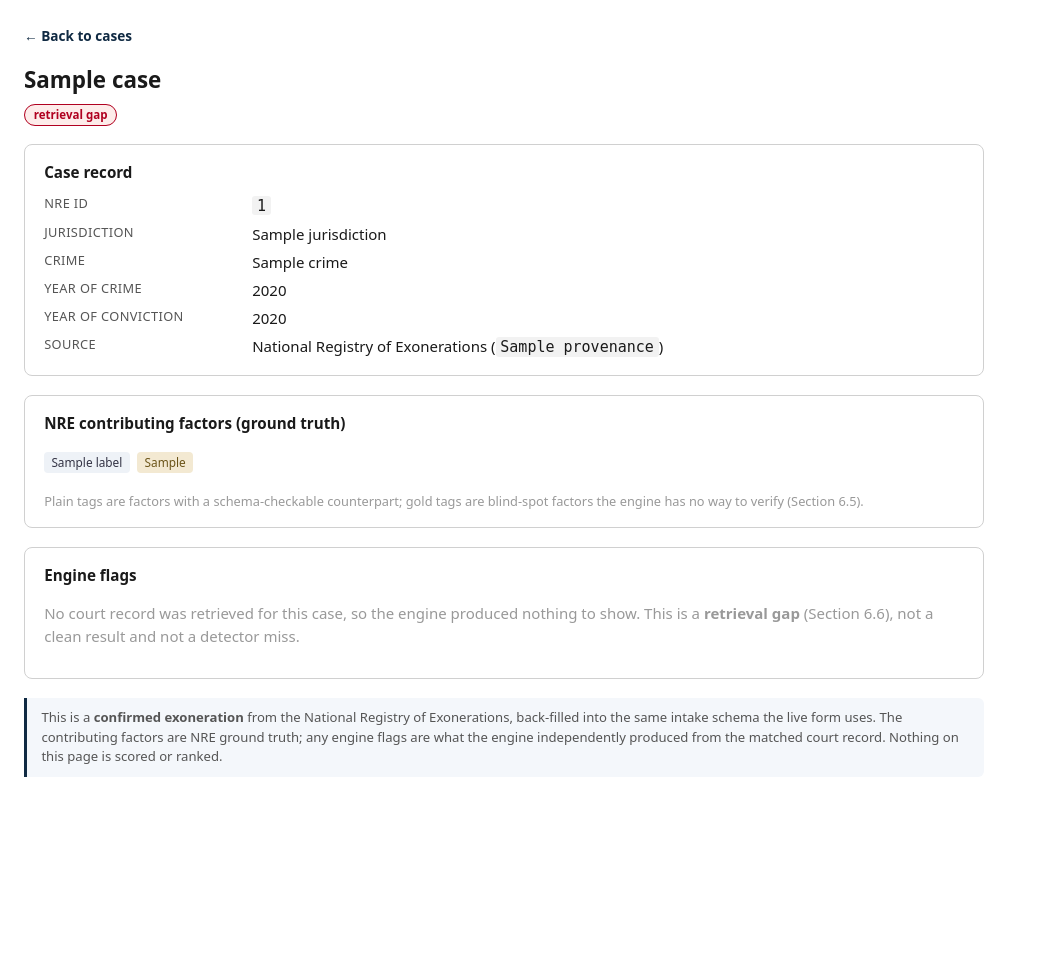
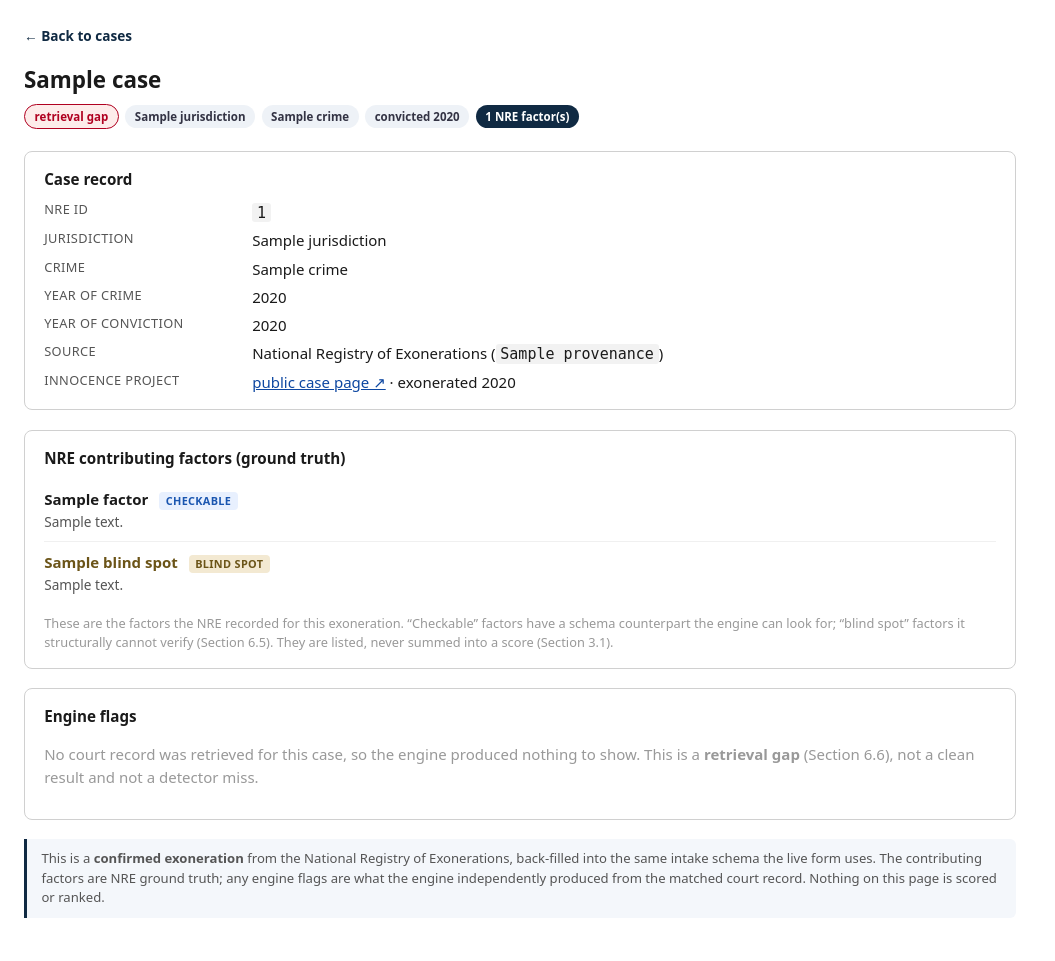
Before and after one commit to xuxoramos/innocence-project-case-scoring, a FastAPI app: template src/risk_engine/ui/templates/case_detail.html in a window 1280 px wide. Shown: the part 126-1087 px from the top of the page, without its empty margins (0-1055 px from the left). Before the commit the page ends 903 px from the top, so only its background shows below. Run offline with FastAPI, Linux system fonts and the light colour scheme; the template is opened without the code that fills it: most values are stand-ins (such as "Sample title", 1, 10 or a date in 2020).

Commit message:
Enrich case detail view: described factors, header badges, IP link
Header now carries jurisdiction, crime, conviction-year, NRE-factor and
engine-flag counts, plus (for IP-matched cases) a link to the exoneree's
Innocence Project page with exoneration year. The NRE panel lists each factor
with a human label and plain-language description, marking each as a checkable
category or a Section 6.5 blind spot; engine flags gain the same human labels.

Adds forms.FACTOR_DISPLAY/BLIND_SPOT_DISPLAY + case_detail_view(), and
innocence_project.find_ip_case() (single-case reverse of tag_cases, same
conservative name+state passes) plus IPCase.url. Still per-element and unscored
(Section 3.1); nothing pulled beyond what the store and shipped roster hold.

```diff
--- a/src/risk_engine/ui/app.py
+++ b/src/risk_engine/ui/app.py
@@ -21,6 +21,7 @@ from fastapi.templating import Jinja2Templates
 
 from ..acquisition import get_source, list_sources
 from ..calibration import calibrated_pipeline
+from ..innocence_project import find_ip_case
 from ..intake.structuring import structure_intake
 from ..models import SCOPE_STATEMENT
 from ..retrieval import build_packet_for_intake
@@ -29,6 +30,7 @@ from .forms import (
     APPLICANT_REF_FIELD,
     CHAPTER_FIELD,
     SOURCE_FIELD,
+    case_detail_view,
     form_field_groups,
     packet_view,
     parse_intake_form,
@@ -189,10 +191,15 @@ def case_detail(request: Request, nre_id: str) -> HTMLResponse:
             {"scope_statement": SCOPE_STATEMENT, "case": None, "back_url": back_url},
             status_code=404,
         )
+    ip_case = find_ip_case(case) if case.innocence_project else None
     return templates.TemplateResponse(
         request,
         "case_detail.html",
-        {"scope_statement": SCOPE_STATEMENT, "case": case, "back_url": back_url},
+        {
+            "scope_statement": SCOPE_STATEMENT,
+            "case": case_detail_view(case, ip_case),
+            "back_url": back_url,
+        },
     )
 
 
--- a/src/risk_engine/ui/forms.py
+++ b/src/risk_engine/ui/forms.py
@@ -13,7 +13,7 @@ from collections.abc import Mapping
 
 from ..intake.schema import IntakeCategory, field_by_key, near_universal_fields
 from ..packet import CasePacket, RecordSearchStatus
-from ..models import FlagBasis
+from ..models import FlagBasis, FlagCategory
 
 #: Schema keys rendered as multi-line text areas rather than single-line inputs.
 _MULTILINE_KEYS = frozenset(
@@ -38,6 +38,75 @@ _STATUS_DISPLAY: dict[RecordSearchStatus, tuple[str, str]] = {
 SOURCE_FIELD = "_source"
 APPLICANT_REF_FIELD = "_applicant_ref"
 CHAPTER_FIELD = "_chapter"
+
+
+#: Human label + one-line description per schema-checkable FlagCategory. Keyed by
+#: the enum *value* so it works on both the stored labels and predicted flags.
+#: These describe what the category means; they never rank or weight it (§3.1).
+FACTOR_DISPLAY: dict[str, tuple[str, str]] = {
+    FlagCategory.DISCREDITED_FORENSIC_METHOD.value: (
+        "Discredited forensic method",
+        "A forensic technique relied on at trial that has since been scientifically "
+        "discredited or shown to be unreliable.",
+    ),
+    FlagCategory.PROSECUTOR_MISCONDUCT.value: (
+        "Prosecutor misconduct",
+        "Misconduct by the prosecuting attorney, such as withholding exculpatory "
+        "evidence or improper argument.",
+    ),
+    FlagCategory.JUDICIAL_MISCONDUCT.value: (
+        "Judicial misconduct",
+        "Misconduct by the trial judge affecting the fairness of the proceeding.",
+    ),
+    FlagCategory.POLICE_MISCONDUCT.value: (
+        "Police misconduct",
+        "Misconduct by law-enforcement officers during the investigation or arrest.",
+    ),
+    FlagCategory.EXPERT_WITNESS_MISCONDUCT.value: (
+        "Forensic-analyst / expert misconduct",
+        "Misconduct by a forensic analyst or expert witness, including misleading "
+        "or fabricated testimony.",
+    ),
+    FlagCategory.INFORMANT_CIRCUMSTANCE.value: (
+        "Informant / false accusation",
+        "A jailhouse or incentivized informant, or perjury / a knowingly false "
+        "accusation against the defendant.",
+    ),
+    FlagCategory.WITNESS_ID_CIRCUMSTANCE.value: (
+        "Eyewitness identification",
+        "Mistaken eyewitness identification, including cross-racial identification "
+        "(Section 6.4).",
+    ),
+    FlagCategory.EVIDENCE_PRESERVATION.value: (
+        "Evidence / DNA",
+        "DNA or physical-evidence issues bearing on preservation, testing, or "
+        "later exoneration.",
+    ),
+}
+
+#: Descriptions for the NRE factors the engine has no schema check for — the
+#: known blind spots (§6.5). Keyed by the NRE factor-column name stored verbatim.
+BLIND_SPOT_DISPLAY: dict[str, str] = {
+    "False Confession": (
+        "The defendant gave a confession later shown to be false. The engine has "
+        "no schema-checkable counterpart for this (Section 6.5 blind spot)."
+    ),
+    "Official Misconduct": (
+        "The NRE roll-up of official misconduct. The per-role columns (prosecutor, "
+        "judge, police, forensic analyst) carry the detail, so this roll-up is left "
+        "unchecked to avoid double-counting."
+    ),
+    "Inadequate Legal Defense": (
+        "Ineffective assistance of defense counsel. The engine has no "
+        "schema-checkable counterpart for this (Section 6.5 blind spot)."
+    ),
+}
+
+
+def factor_display(value: str) -> tuple[str, str]:
+    """Human label + description for a FlagCategory value (falls back gracefully)."""
+    return FACTOR_DISPLAY.get(value, (_pretty(value), ""))
+
 
 
 def _pretty(value: str) -> str:
@@ -148,3 +217,65 @@ def packet_view(packet: CasePacket) -> dict:
         "total_flags": packet.total_flags,
         "has_flags": packet.has_flags,
     }
+
+
+def case_detail_view(case, ip_case=None) -> dict:
+    """Enrich one :class:`~risk_engine.store.StoredCase` for the detail template.
+
+    Turns the flat stored record into a display dict: the schema-checkable NRE
+    factors and every engine flag get a human label and a plain-language
+    description, the blind-spot factors get their §6.5 explanation, and an
+    Innocence Project match (``ip_case``) contributes its case-page link and
+    exoneration year. Nothing here scores or ranks — each factor and flag is
+    described on its own (§3.1).
+    """
+    factors = [
+        {"value": v, "label": factor_display(v)[0], "description": factor_display(v)[1]}
+        for v in case.labels
+    ]
+    blind_spots = [
+        {"name": f, "description": BLIND_SPOT_DISPLAY.get(f, "NRE blind-spot factor: no engine check (Section 6.5).")}
+        for f in case.unmapped_factors
+    ]
+    predicted = [
+        {"value": v, "label": factor_display(v)[0], "description": factor_display(v)[1]}
+        for v in case.predicted
+    ]
+    flags = [
+        {
+            "element": factor_display(f.category)[0],
+            "element_description": factor_display(f.category)[1],
+            "basis": _pretty(f.basis),
+            "extraction_confidence": f"{f.extraction_confidence:.2f}",
+            "verification_source": f.verification_source,
+            "source_passage": " ".join((f.source_passage or "").split()),
+        }
+        for f in case.flags
+    ]
+    ip = None
+    if ip_case is not None:
+        ip = {
+            "url": ip_case.url,
+            "exoneration_year": ip_case.exoneration_year,
+            "state": ip_case.state,
+        }
+    return {
+        "name": case.name,
+        "nre_id": case.nre_id,
+        "provenance": case.provenance,
+        "state": case.state,
+        "county": case.county,
+        "jurisdiction": case.jurisdiction,
+        "crime": case.crime,
+        "crime_year": case.crime_year,
+        "conviction_year": case.conviction_year,
+        "matched": case.matched,
+        "innocence_project": case.innocence_project,
+        "factors": factors,
+        "blind_spots": blind_spots,
+        "predicted": predicted,
+        "flags": flags,
+        "factor_count": len(factors) + len(blind_spots),
+        "flag_count": len(flags),
+        "ip": ip,
+    }
--- a/src/risk_engine/ui/templates/case_detail.html
+++ b/src/risk_engine/ui/templates/case_detail.html
@@ -15,28 +15,40 @@
       padding: .55rem .9rem; border-bottom: 3px solid transparent; }
     nav.tabs a:hover { color: #fff; }
     nav.tabs a.active { color: #fff; border-bottom-color: #4a90d9; }
-    main { padding: 1.5rem; max-width: 60rem; }
+    main { padding: 1.5rem; max-width: 62rem; }
     a.back { display: inline-block; font-size: .85rem; color: #102a43; text-decoration: none;
       font-weight: 600; margin: 0 0 1rem; }
     a.back:hover { text-decoration: underline; }
     .provenance { font-size: .82rem; color: #555; background: #f4f7fb; border-left: 3px solid #102a43;
       padding: .6rem .9rem; border-radius: 0 6px 6px 0; margin: 1.2rem 0; }
-    h2.name { margin: 0 0 .4rem; font-size: 1.4rem; }
-    .badges { margin: 0 0 1.2rem; }
-    .badge { font-size: .72rem; font-weight: 700; padding: .14rem .55rem; border-radius: 999px;
-      white-space: nowrap; margin-right: .35rem; }
+    h2.name { margin: 0 0 .5rem; font-size: 1.4rem; }
+    .badges { display: flex; flex-wrap: wrap; gap: .4rem; align-items: center; margin: 0 0 1.4rem; }
+    .badge { font-size: .72rem; font-weight: 700; padding: .16rem .6rem; border-radius: 999px;
+      white-space: nowrap; }
     .badge.matched { background: #ffe0b2; color: #b00020; }
     .badge.gap { background: #fdecea; color: #b00020; border: 1px solid #b00020; }
-    .badge.ip { background: #e3f2fd; color: #0d47a1; border: 1px solid #90caf9; }
+    .badge.ip { background: #e3f2fd; color: #0d47a1; border: 1px solid #90caf9; text-decoration: none; }
+    .badge.ip:hover { background: #bbdefb; }
     .badge.clean { background: #eceff1; color: #455a64; }
+    .badge.meta { background: #eef2f7; color: #334; font-weight: 600; }
+    .badge.count { background: #102a43; color: #fff; }
     section.block { border: 1px solid var(--line); border-radius: 8px; padding: 1rem 1.2rem; margin: 0 0 1.2rem; }
     section.block h3 { margin: 0 0 .6rem; font-size: .95rem; }
     dl.facts { display: grid; grid-template-columns: 12rem 1fr; gap: .35rem 1rem; margin: 0; }
     dl.facts dt { color: #555; font-size: .8rem; text-transform: uppercase; letter-spacing: .03em; }
     dl.facts dd { margin: 0; }
-    .tag { display: inline-block; font-size: .74rem; background: #eef2f7; color: #334; border-radius: 4px;
-      padding: .1rem .45rem; margin: 0 .25rem .25rem 0; }
-    .tag.unmapped { background: #f3e9d2; color: #6b5418; }
+    dl.facts dd a { color: #0d47a1; }
+    ul.factors { list-style: none; margin: 0; padding: 0; }
+    ul.factors li { padding: .55rem 0; border-bottom: 1px solid #f0f0f0; }
+    ul.factors li:last-child { border-bottom: 0; }
+    .factor-name { font-weight: 600; }
+    .factor-name.blind { color: #6b5418; }
+    .factor-desc { color: #555; font-size: .85rem; margin: .1rem 0 0; }
+    .pill { display: inline-block; font-size: .68rem; font-weight: 700; text-transform: uppercase;
+      letter-spacing: .03em; border-radius: 4px; padding: .05rem .4rem; margin-left: .45rem;
+      vertical-align: middle; }
+    .pill.checkable { background: #e8f0fe; color: #1a56b0; }
+    .pill.blind { background: #f3e9d2; color: #6b5418; }
     .muted { color: #999; }
     table.flags { width: 100%; border-collapse: collapse; font-size: .85rem; margin: .4rem 0 0; }
     table.flags th, table.flags td { text-align: left; padding: .5rem .6rem; border-bottom: 1px solid #eee;
@@ -70,7 +82,19 @@
     <div class="badges">
       {% if case.matched %}<span class="badge matched">record matched</span>
       {% else %}<span class="badge gap">retrieval gap</span>{% endif %}
-      {% if case.innocence_project %}<span class="badge ip" title="Matched to the Innocence Project public case list">Innocence Project</span>{% endif %}
+      {% if case.jurisdiction %}<span class="badge meta">{{ case.jurisdiction }}</span>{% endif %}
+      {% if case.crime %}<span class="badge meta">{{ case.crime }}</span>{% endif %}
+      {% if case.conviction_year %}<span class="badge meta">convicted {{ case.conviction_year }}</span>{% endif %}
+      <span class="badge count">{{ case.factor_count }} NRE factor(s)</span>
+      {% if case.matched %}<span class="badge count">{{ case.flag_count }} engine flag(s)</span>{% endif %}
+      {% if case.innocence_project %}
+        {% if case.ip %}
+        <a class="badge ip" href="{{ case.ip.url }}" title="Open this exoneree's Innocence Project page">
+          Innocence Project{% if case.ip.exoneration_year %} &middot; exonerated {{ case.ip.exoneration_year }}{% endif %} &nearr;</a>
+        {% else %}
+        <span class="badge ip" title="Matched to the Innocence Project public case list">Innocence Project</span>
+        {% endif %}
+      {% endif %}
     </div>
 
     <section class="block">
@@ -82,20 +106,40 @@
         <dt>Year of crime</dt><dd>{{ case.crime_year or "&mdash;" | safe }}</dd>
         <dt>Year of conviction</dt><dd>{{ case.conviction_year or "&mdash;" | safe }}</dd>
         <dt>Source</dt><dd>National Registry of Exonerations (<code>{{ case.provenance }}</code>)</dd>
+        {% if case.ip %}
+        <dt>Innocence Project</dt>
+        <dd><a href="{{ case.ip.url }}">public case page &nearr;</a>{% if case.ip.exoneration_year %} &middot; exonerated {{ case.ip.exoneration_year }}{% endif %}</dd>
+        {% endif %}
       </dl>
     </section>
 
     <section class="block">
       <h3>NRE contributing factors (ground truth)</h3>
-      <p>
-        {% for f in case.labels %}<span class="tag">{{ f }}</span>{% endfor %}
-        {% for f in case.unmapped_factors %}<span class="tag unmapped" title="NRE blind-spot factor: no engine check (Section 6.5)">{{ f }}</span>{% endfor %}
-        {% if not case.labels and not case.unmapped_factors %}<span class="muted">&mdash; none recorded</span>{% endif %}
+      {% if case.factors or case.blind_spots %}
+      <ul class="factors">
+        {% for f in case.factors %}
+        <li>
+          <span class="factor-name">{{ f.label }}</span>
+          <span class="pill checkable" title="The engine has a schema check for this factor">checkable</span>
+          {% if f.description %}<p class="factor-desc">{{ f.description }}</p>{% endif %}
+        </li>
+        {% endfor %}
+        {% for f in case.blind_spots %}
+        <li>
+          <span class="factor-name blind">{{ f.name }}</span>
+          <span class="pill blind" title="A known blind spot: the engine has no way to check this (Section 6.5)">blind spot</span>
+          <p class="factor-desc">{{ f.description }}</p>
+        </li>
+        {% endfor %}
+      </ul>
+      <p class="muted" style="font-size:.8rem; margin:.6rem 0 0;">
+        These are the factors the NRE recorded for this exoneration. &ldquo;Checkable&rdquo; factors have a
+        schema counterpart the engine can look for; &ldquo;blind spot&rdquo; factors it structurally cannot verify
+        (Section 6.5). They are listed, never summed into a score (Section 3.1).
       </p>
-      <p class="muted" style="font-size:.8rem; margin:.2rem 0 0;">
-        Plain tags are factors with a schema-checkable counterpart; gold tags are blind-spot
-        factors the engine has no way to verify (Section 6.5).
-      </p>
+      {% else %}
+      <p class="muted">&mdash; no contributing factors recorded for this case.</p>
+      {% endif %}
     </section>
 
     <section class="block">
@@ -121,9 +165,12 @@
         <tbody>
           {% for f in case.flags %}
           <tr>
-            <td>{{ f.category }}</td>
+            <td>
+              <strong>{{ f.element }}</strong>
+              {% if f.element_description %}<div class="factor-desc">{{ f.element_description }}</div>{% endif %}
+            </td>
             <td>{{ f.basis }}</td>
-            <td class="conf">{{ "%.2f"|format(f.extraction_confidence) }}</td>
+            <td class="conf">{{ f.extraction_confidence }}</td>
             <td>{{ f.verification_source or "&mdash;" | safe }}</td>
             <td class="passage">{{ f.source_passage or "&mdash;" | safe }}</td>
           </tr>
```
Also changed, not shown: src/risk_engine/innocence_project.py (+41 -0 lines), tests/test_innocence_project.py (+19 -1 lines), tests/test_store.py (+25 -0 lines).
